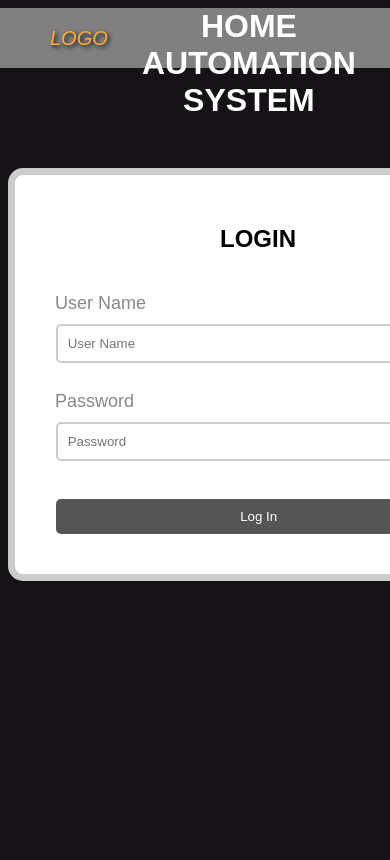
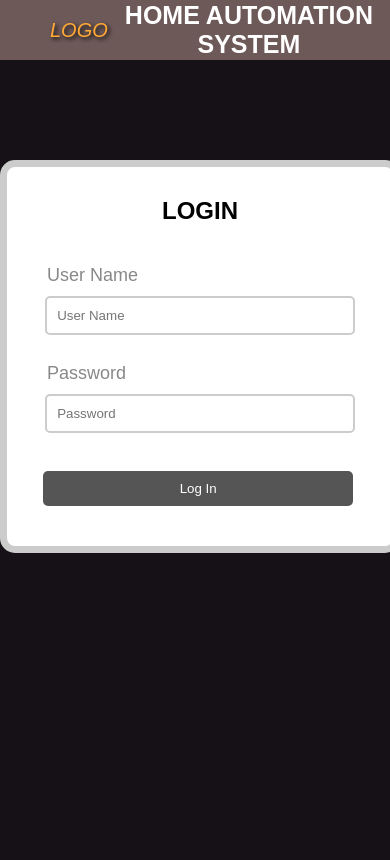
Before and after one commit to MiqeWazowhiskey/Web_Project_Home_Automation, a PHP site: page /login.php in a window 390 px wide; the page is wider, and only the part inside the window is pictured. After the commit the page ends 553 px from the top of that part, so only its background shows below. Run offline with PHP 8.4, Linux system fonts and the light colour scheme.

Commit message:
media query update

```diff
--- a/styleLogin.css
+++ b/styleLogin.css
@@ -1,3 +1,10 @@
+* {
+    font-family: sans-serif;
+    box-sizing: border-box;
+    margin: 0;
+    padding: 0;
+}
+
 body {
     background-color: #161117;
     display: flex;
@@ -10,10 +17,12 @@ body {
     display: flex;
     flex-direction: row;
     width: 100vw;
-	background-color: gray;
+    background-color: #6e5959;
     height: 60px;
+    margin-top: 0;
 }
-.logo{
+
+.logo {
     font-size: 20px;
     margin-left: 50px;
     margin-top: auto;
@@ -21,12 +30,6 @@ body {
     color: #ffa834;
     font-style: italic;
     text-shadow: 2px 2px 4px #000000;
-
-}
-
-*{
-	font-family: sans-serif;
-	box-sizing: border-box;
 }
 
 form {
@@ -35,7 +38,7 @@ form {
     padding: 30px;
     background: #fff;
     border-radius: 15px;
-	margin:  100px auto 0px;
+    margin: 100px auto 0px;
 }
 
 h2 {
@@ -51,12 +54,12 @@ input {
     margin: 10px auto;
     border-radius: 5px;
 }
+
 label {
     color: #888;
     font-size: 18px;
     padding: 10px;
 }
-
 
 .button {
     background: #555;
@@ -66,9 +69,11 @@ label {
     margin-right: 10px;
     border: none;
 }
-button:hover{
+
+button:hover {
     opacity: .7;
 }
+
 .error {
     background: #F2DEDE;
     color: #A94442;
@@ -94,6 +99,16 @@ a {
     border: none;
     text-decoration: none;
 }
-a:hover{
+
+a:hover {
     opacity: .7;
 }
+
+@media(max-width: 568px) {
+    h1 {
+        font-size: 25px;
+    }
+    form {
+        width: 400px;
+    }
+}
```
Lines whose indentation alone changed are shown as unchanged.
